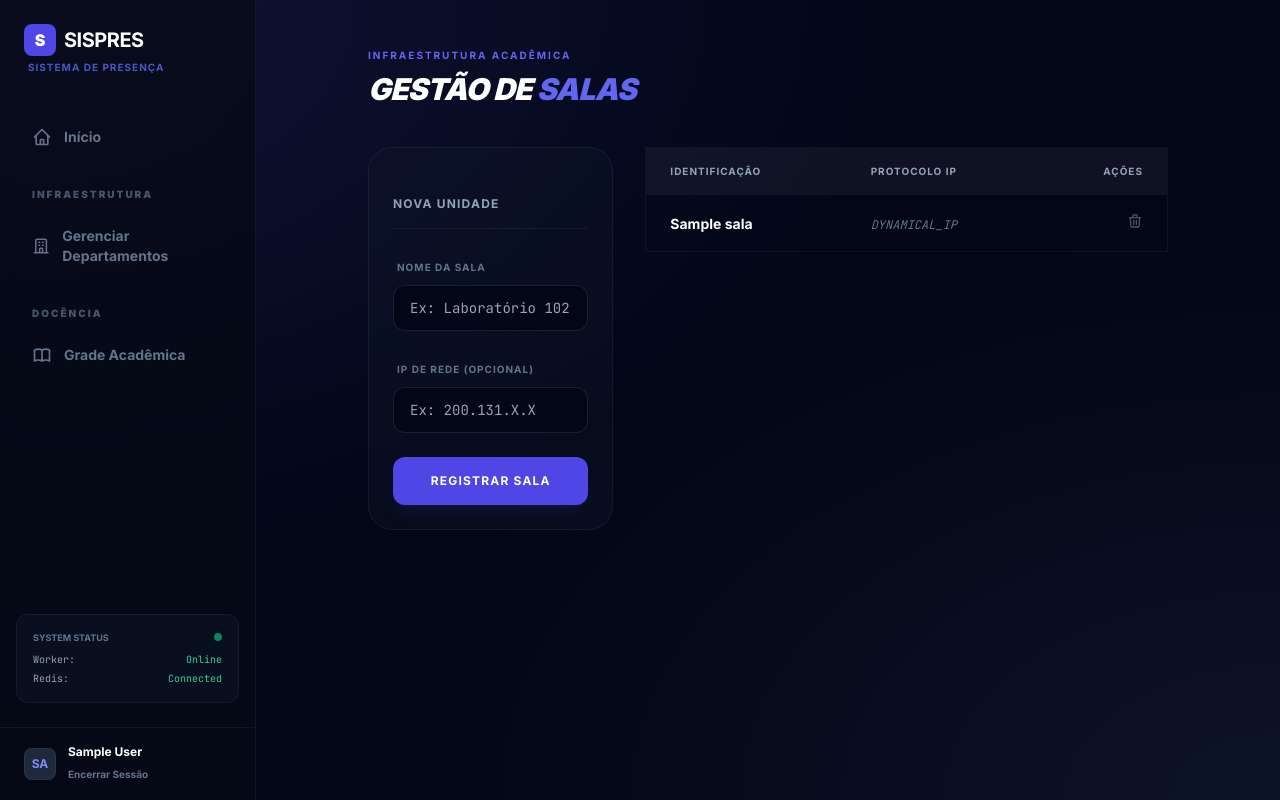
After one commit to danielrp9/sistema-de-frequencia, a Django app: page /academic/salas/gestao/ in a window 1280 px wide. The commit adds this page. Run offline with Django 5.2, Linux system fonts and the light colour scheme; a user stored in the database is signed in; tables that the repository leaves empty hold one stand-in row (values such as "Sample post"); some libraries are stand-ins or nearby versions.

Commit message:
Inclusão do template de cadastro de sala

```diff
--- a/apps_services/core_service/academic/urls.py
+++ b/apps_services/core_service/academic/urls.py
@@ -10,4 +10,5 @@ urlpatterns = [
     path('gestao-turma/<int:turma_id>/', views.gerenciar_alunos_disciplina, name='gerenciar_alunos_disciplina'),
     path('cursos/<int:curso_id>/', views.detalhes_curso, name='detalhes_curso'),
     path('abrir-turma/', views.abrir_turma, name='abrir_turma'),
+    path('salas/gestao/', views.gestao_salas, name='gestao_salas'),
 ]
--- a/apps_services/core_service/academic/views.py
+++ b/apps_services/core_service/academic/views.py
@@ -1,8 +1,7 @@
 from django.shortcuts import render, get_object_or_404, redirect
 from django.contrib.auth.decorators import login_required, user_passes_test
-from .models import Department, Course, Disciplina, Turma
+from .models import Department, Course, Disciplina, Turma, Sala
 from users.models import Professor, Aluno, User
-# CORREÇÃO: Importando Aula do app correto (classes)
 from classes.models import Aula
 import re
 
@@ -114,3 +113,20 @@ def gerenciar_alunos_disciplina(request, turma_id):
         'turma': turma,
         'alunos_matriculados': matriculados
     })
+
+@login_required
+def gestao_salas(request):
+    if not request.user.is_superuser:
+        return redirect('dashboard')
+
+    if request.method == "POST":
+        nome = request.POST.get('nome')
+        ip = request.POST.get('ip_rede')
+        Sala.objects.create(nome=nome, ip_rede=ip)
+        messages.success(request, "NETWORK_UNIT_ADDED: Sala registrada com sucesso.")
+        return redirect('gestao_salas')
+
+    context = {
+        'salas': Sala.objects.all().order_by('nome'),
+    }
+    return render(request, 'academic/gestao_salas.html', context)
--- /dev/null
+++ b/apps_services/core_service/templates/academic/gestao_salas.html
@@ -0,0 +1,72 @@
+{% extends 'base.html' %}
+
+{% block content %}
+<div class="p-6 md:p-12 max-w-4xl mx-auto">
+    <header class="mb-10">
+        <p class="text-[10px] font-bold text-indigo-500 uppercase tracking-[0.2em] mb-2">Infraestrutura Acadêmica</p>
+        <h1 class="text-3xl font-black text-white tracking-tight uppercase italic">Gestão de <span class="text-indigo-500">Salas</span></h1>
+    </header>
+
+    <div class="grid grid-cols-1 lg:grid-cols-3 gap-8">
+        <!-- Formulário de Cadastro -->
+        <div class="lg:col-span-1">
+            <form method="post" class="bg-slate-900/40 p-6 rounded-3xl border border-white/5 space-y-6">
+                {% csrf_token %}
+                <h3 class="text-xs font-bold text-slate-400 uppercase tracking-widest border-b border-white/5 pb-4">Nova Unidade</h3>
+
+                <div class="space-y-2">
+                    <label class="text-[10px] font-bold text-slate-500 uppercase tracking-widest ml-1">Nome da Sala</label>
+                    <input type="text" name="nome" placeholder="Ex: Laboratório 102" required
+                           class="w-full bg-slate-950 border border-white/10 rounded-xl px-4 py-3 text-sm text-white focus:border-indigo-500/50 outline-none transition-all mono">
+                </div>
+
+                <div class="space-y-2">
+                    <label class="text-[10px] font-bold text-slate-500 uppercase tracking-widest ml-1">IP de Rede (Opcional)</label>
+                    <input type="text" name="ip_rede" placeholder="Ex: 200.131.X.X"
+                           class="w-full bg-slate-950 border border-white/10 rounded-xl px-4 py-3 text-sm text-white focus:border-indigo-500/50 outline-none transition-all mono">
+                </div>
+
+                <button type="submit" class="w-full py-4 bg-indigo-600 hover:bg-indigo-500 text-white rounded-xl font-bold text-xs uppercase tracking-widest shadow-lg shadow-indigo-900/20 transition-all">
+                    Registrar Sala
+                </button>
+            </form>
+        </div>
+
+        <!-- Listagem de Salas Existentes -->
+        <div class="lg:col-span-2">
+            <div class="glass-card-modern overflow-hidden border border-white/5">
+                <table class="w-full text-left border-collapse">
+                    <thead>
+                        <tr class="bg-white/5">
+                            <th class="px-6 py-4 text-[10px] font-bold text-slate-400 uppercase tracking-widest">Identificação</th>
+                            <th class="px-6 py-4 text-[10px] font-bold text-slate-400 uppercase tracking-widest">Protocolo IP</th>
+                            <th class="px-6 py-4 text-[10px] font-bold text-slate-400 uppercase tracking-widest text-right">Ações</th>
+                        </tr>
+                    </thead>
+                    <tbody class="divide-y divide-white/5">
+                        {% for sala in salas %}
+                        <tr class="hover:bg-white/[0.02] transition-colors group">
+                            <td class="px-6 py-4">
+                                <span class="text-sm font-bold text-white group-hover:text-indigo-400 transition-colors">{{ sala.nome }}</span>
+                            </td>
+                            <td class="px-6 py-4">
+                                <span class="text-xs mono text-slate-500 italic">{{ sala.ip_rede|default:"DYNAMICAL_IP" }}</span>
+                            </td>
+                            <td class="px-6 py-4 text-right">
+                                <button class="text-slate-600 hover:text-red-400 transition-colors">
+                                    <svg class="w-4 h-4" fill="none" stroke="currentColor" viewBox="0 0 24 24"><path stroke-linecap="round" stroke-linejoin="round" stroke-width="2" d="M19 7l-.867 12.142A2 2 0 0116.138 21H7.862a2 2 0 01-1.995-1.858L5 7m5 4v6m4-6v6m1-10V4a1 1 0 00-1-1h-4a1 1 0 00-1 1v3M4 7h16"/></svg>
+                                </button>
+                            </td>
+                        </tr>
+                        {% empty %}
+                        <tr>
+                            <td colspan="3" class="px-6 py-10 text-center text-xs mono text-slate-600 uppercase tracking-widest">Nenhuma unidade de rede mapeada.</td>
+                        </tr>
+                        {% endfor %}
+                    </tbody>
+                </table>
+            </div>
+        </div>
+    </div>
+</div>
+{% endblock %}
```
Also changed, not shown: apps_services/core_service/templates/dashboard.html (+11 -7 lines).
